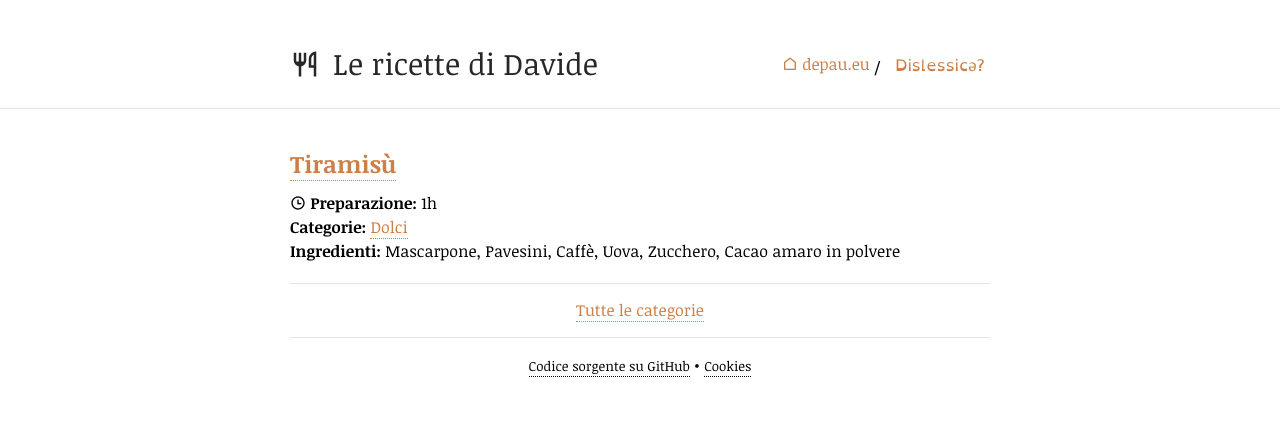
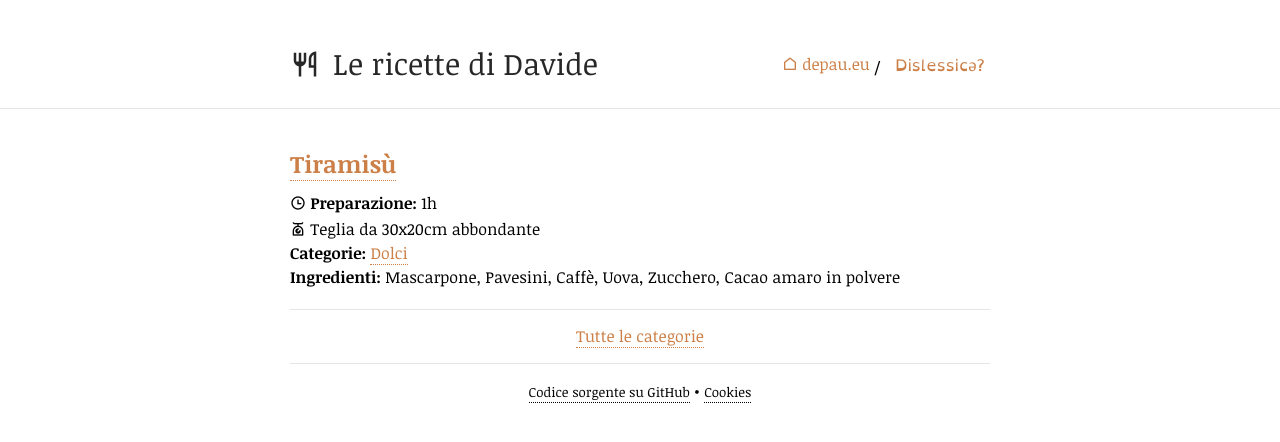
Before and after one commit to depau/ricette.depau.eu, a Jekyll site: the page built from index.html, in a window 1280 px wide. Shown: the top 442 px of the page. Built offline with Jekyll 4.4.1, drawn with Linux system fonts in a browser that asks for light colours; comment, search, counter and statistics services are not loaded.

Commit message:
Add amounts in recipe list

```diff
--- a/_includes/recipelist.html
+++ b/_includes/recipelist.html
@@ -3,6 +3,9 @@
         <h1><a href="{{ site.baseurl }}{{ recipe.url }}">{{ recipe.title }}</a></h1>
         <div>
             {% include recipe_eta.html recipe=recipe %}
+        </div>
+        <div>
+            <i class="ri-scales-2-line"></i> {{ recipe.amounts_for }}
         </div>
         <div>
             {% include categories.html categories=recipe.tags %}
--- a/_layouts/recipe.html
+++ b/_layouts/recipe.html
@@ -9,6 +9,9 @@
 
     <div class="eta">
         {% include recipe_eta.html recipe=page %}
+    </div>
+    <div class="amounts-for">
+        <i class="ri-scales-2-line"></i> {{ page.amounts_for }}
     </div>
 
     <div class="requirements-row flex-row">
```
